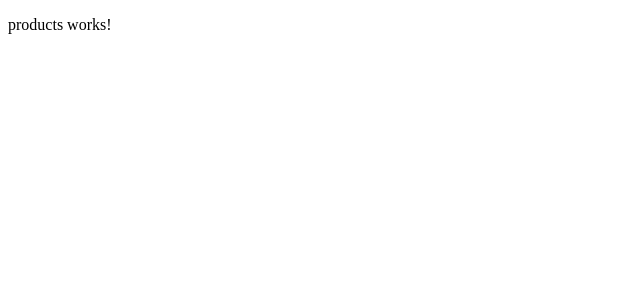
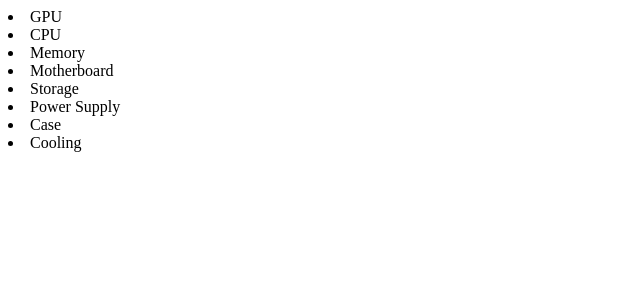
Before and after one commit to Zacknetic/Angular-2024, an Angular app in the folder Admin-Example/: page /products in a window 1280 px wide. Shown: the top 300 px of the page, without its empty margins (0-640 px from the left). Built offline with nearby package versions, Linux system fonts and the light colour scheme.

Commit message:
ngFor example

```diff
--- a/Admin-Example/src/app/products/products.component.html
+++ b/Admin-Example/src/app/products/products.component.html
@@ -1 +1,3 @@
-<p>products works!</p>
+<li *ngFor="let product of products">
+  {{ product }}
+</li>
--- a/Admin-Example/src/app/products/products.component.ts
+++ b/Admin-Example/src/app/products/products.component.ts
@@ -1,12 +1,14 @@
+import { NgFor } from '@angular/common';
 import { Component } from '@angular/core';
 
 @Component({
   selector: 'app-products',
   standalone: true,
-  imports: [],
+  imports: [NgFor],
   templateUrl: './products.component.html',
   styleUrl: './products.component.css'
 })
 export class ProductsComponent {
+  products = ["GPU", "CPU", "Memory", "Motherboard", "Storage", "Power Supply", "Case", "Cooling"]
 
 }
```
